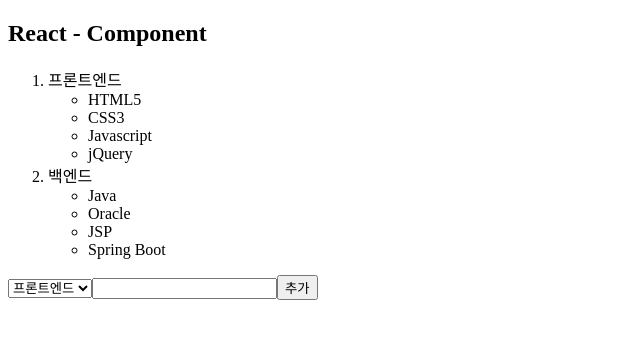
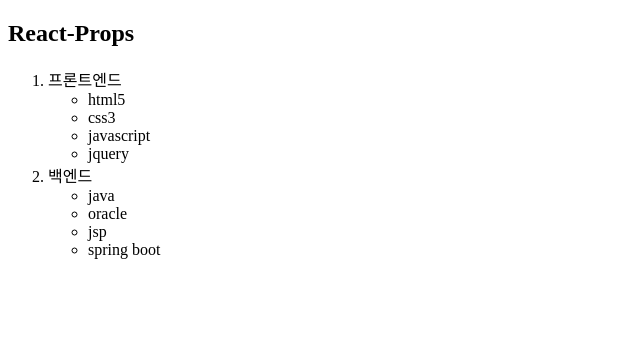
Before and after one commit to yoonsung157/react, a React (Vite) app: page / in a window 1280 px wide. Shown: the top 338 px of the page, without its empty margins (0-640 px from the left). Built offline with nearby package versions, Linux system fonts and the light colour scheme.

Commit message:
component3,4

```diff
--- /dev/null
+++ b/src/example/day01/Component3.jsx
@@ -0,0 +1,42 @@
+// 변수 : 하나의 값 저장하는 수,
+// 매개변수 : 함수/메소드에서 (인수) 받아서 함수 안에서 사용하는 변수
+// 인수/인자값: 함수가 실행될 때 함수에게 전달하는 값
+function plus( x, y ) { } // 함수정의 , x/y 매개변수
+plus( 3, 4 ) // 함수호출, 3/4 인수
+// 즉 3(인수)를 x(매개변수)에 대입
+
+// 프롭스 : 상위 컴포넌트에서 하위컴포넌트에게 전달하는 객체 props, 읽기모드
+function plus2 ( props ) {
+    plus( {v1:3 , v2:4} ) // 3과 4 갖는 객체1개가 인수
+}
+
+// ------------------------------------------------ //
+export default function Component3 ( props ) { // 상위요소
+    let name = "유재석";
+    // ----- return 부터 jsx 문법 구역, 주석: {/* */}
+    // jsx 에서는 html문법 { JS표현식 } html문법 이렇게 왔다갔다 가능
+
+    return ( <>
+        {/* JSX 주석 */}
+        <div> {name} </div> <div> { 10 + 20 } </div>
+        <input type="text" value="안녕" name="입력상자" />
+        <SubComp1 name="유재석" age = "40" />
+        <SubComp1 name="이혜수" age = "37" />
+        <SubComp2 name="최윤성" age = "25" />
+    </>)
+}
+function SubComp1( props ) { // 하위요소
+    console.log( props ); // {name: '유재석', age: '40' }
+    return ( <>
+        <h4> {props.name}님 {props.age}세 </h4>
+    </>)
+}
+
+function SubComp2( {name, age} ) {
+    return ( <>
+        <h4> { name }님 { age }세 </h4>
+    </>)
+}
+// props : 객체 { }
+// { name , age } = props() , 구조분해
+// 즉) props 객체를 name과 age 변수에 각각 저장
--- /dev/null
+++ b/src/example/day01/Component4.jsx
@@ -0,0 +1,42 @@
+function FrontComp(props) {
+    const liRows = [];
+    for(let i = 0; i < props.propData1.length; i++) {
+        liRows.push(
+            <li key={i}>{props.propData1[i]}</li>
+        );
+    }
+    return (<>
+        <li>{props.frTitle}</li>
+        <ul>
+            {liRows}
+        </ul>
+    </>)
+}
+const BackComp = ({propData2, baTitle}) => {
+    const liRows = [];
+    let keyCnt=0;
+    for(let row of propData2) {
+        liRows.push(
+            <li key={keyCnt++}>{row}</li>
+        );
+    }
+    return (<>
+        <li>{baTitle}</li>
+        <ul>
+            {liRows}
+        </ul>
+    </>)
+}
+export default function Component4() {
+    const frontData = ['html5', 'css3', 'javascript', 'jquery'];
+    const backData = ['java', 'oracle', 'jsp', 'spring boot'];
+    return (<>
+        <div>
+            <h2> React-Props </h2>
+            <ol>
+                <FrontComp propData1={frontData} frTitle="프론트엔드"></FrontComp>
+                <BackComp propData2={backData} baTitle="백엔드"/>
+            </ol>
+        </div>
+    </>)
+}
--- a/src/main.jsx
+++ b/src/main.jsx
@@ -15,5 +15,11 @@
 // import Component1 from "./example/day01/Component1";
 // create.render( <Component1> </Component1>)
 
-import Component2 from "./example/day01/Component2";
-create.render( <Component2> </Component2>)
+// import Component2 from "./example/day01/Component2";
+// create.render( <Component2> </Component2>)
+
+// import Component3 from "./example/day01/Component3";
+// create.render(<Component3> </Component3>)
+
+import Component4 from "./example/day01/Component4";
+create.render(<Component4> </Component4>)
```
